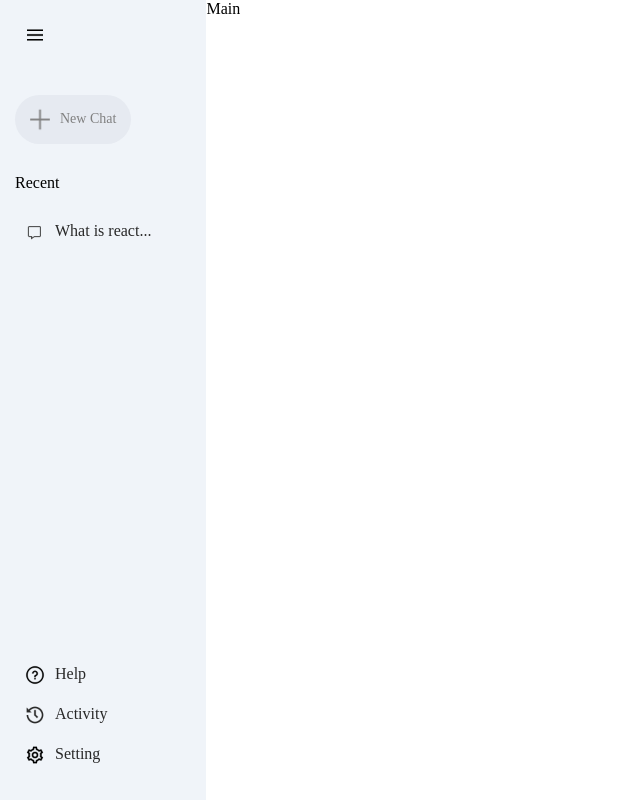
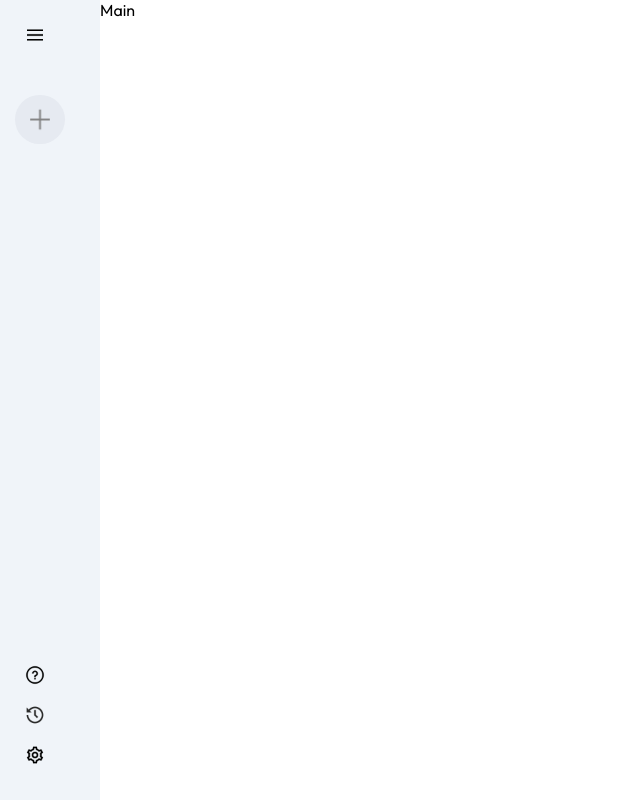
Before and after one commit to Rohithraj16/gemini_ai, a React (Vite) app: page / in a window 1280 px wide. Shown: the whole page, without its empty margins (0-640 px from the left). Built offline with nearby package versions, Linux system fonts and the light colour scheme.

Commit message:
sidebar components:functionality is also completed

```diff
--- a/src/components/Sidebar/Sidebar.jsx
+++ b/src/components/Sidebar/Sidebar.jsx
@@ -1,15 +1,22 @@
-import React from "react";
+import React, { useState } from "react";
 import "./Sidebar.css";
 import { assets } from "../../assets/assets";
 const Sidebar = () => {
+	const [extended, setExtended] = useState(false);
 	return (
 		<div className="sidebar">
 			<div className="top">
-				<img className="menu" src={assets.menu_icon} alt="" />
+				<img
+					onClick={() => setExtended((prev) => !prev)}
+					className="menu"
+					src={assets.menu_icon}
+					alt=""
+				/>
 				<div className="new-chat">
 					<img src={assets.plus_icon} alt="" />
-					<p>New Chat</p>
+					{extended ? <p>New Chat</p> : null}
 				</div>
+				{extended ? (
 					<div className="recent">
 						<p className="recent-title">Recent</p>
 						<div className="recent-entry">
@@ -17,19 +24,20 @@
 							<p>What is react...</p>
 						</div>
 					</div>
+				) : null}
 			</div>
 			<div className="bottom">
 				<div className="bottom-entry recent-entry">
 					<img src={assets.question_icon} alt="" />
-					<p>Help</p>
+					{extended ? <p>Help</p> : null}
 				</div>
 				<div className="bottom-entry recent-entry">
 					<img src={assets.history_icon} alt="" />
-					<p>Activity</p>
+					{extended ? <p>Activity</p> : null}
 				</div>
 				<div className="bottom-entry recent-entry">
 					<img src={assets.setting_icon} alt="" />
-					<p>Setting</p>
+					{extended ? <p>Setting</p> : null}
 				</div>
 			</div>
 		</div>
--- a/src/index.css
+++ b/src/index.css
@@ -1,7 +1,9 @@
+@import url("https://fonts.googleapis.com/css2?family=Outfit:wght@100..900&family=Poppins:ital,wght@0,100;0,200;0,300;0,400;0,500;0,600;0,700;0,800;0,900;1,100;1,200;1,300;1,400;1,500;1,600;1,700;1,800;1,900&display=swap");
 * {
 	padding: 0;
 	margin: 0;
 	box-sizing: border-box;
+	font-family: Outfit;
 }
 #root {
 	min-height: 100vh;
```
Lines whose indentation alone changed are shown as unchanged.
